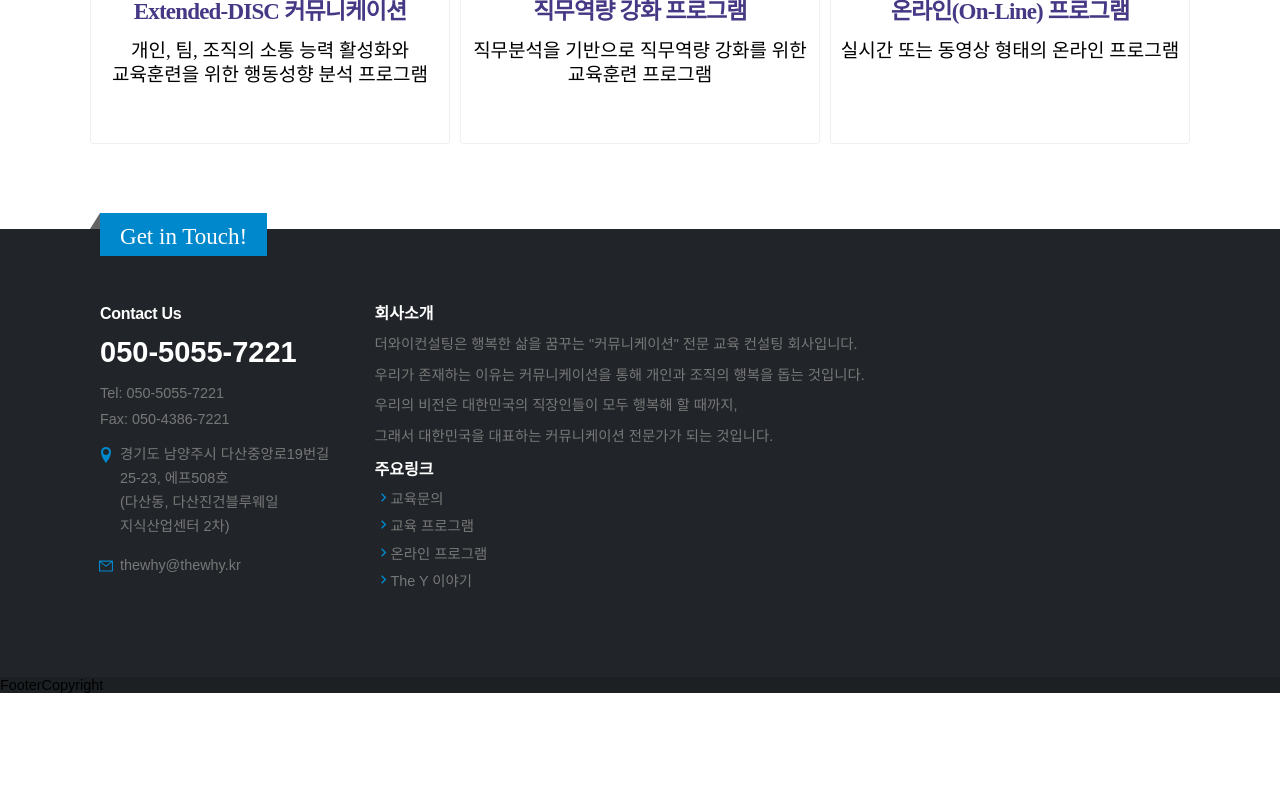
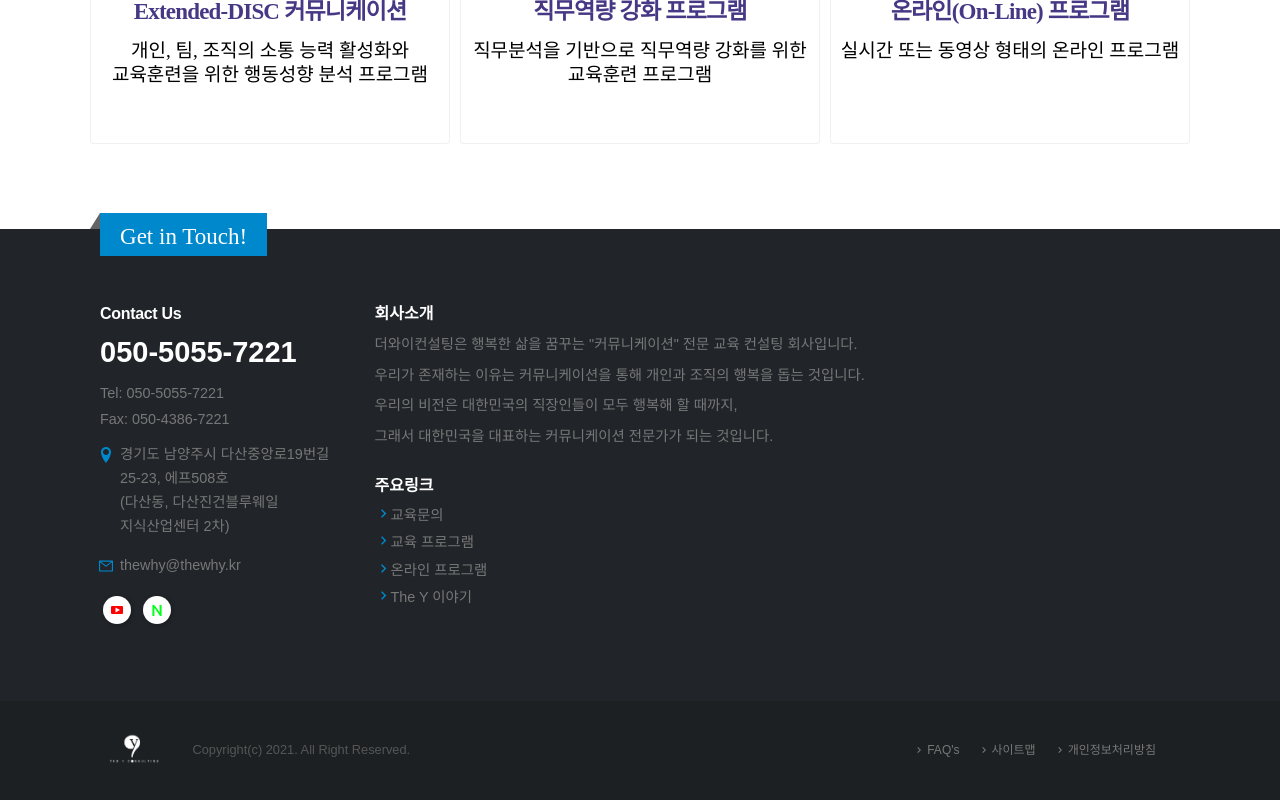
Before and after one commit to kokily/thewhy-client-newest, a Next.js app: page / in a window 1280 px wide. Shown: the part 2951-3751 px from the top of the page. Before the commit the page ends 3644 px from the top, so only its background shows below. Built offline with nearby package versions, Linux system fonts and the light colour scheme.

Commit message:
Footer Copyright

```diff
--- a/components/common/footer/FooterCopyright.tsx
+++ b/components/common/footer/FooterCopyright.tsx
@@ -1,5 +1,7 @@
 import React from 'react';
+import Link from 'next/link';
 import styled from 'styled-components';
+import { MdKeyboardArrowRight } from 'react-icons/md';
 
 // Styles
 const Container = styled.div`
@@ -7,10 +9,140 @@ const Container = styled.div`
   background: #1c2023;
 `;
 
+const CopyBox = styled.div`
+  max-width: 1110px;
+  width: 100%;
+  padding: 0.5rem 15px;
+  margin-left: auto;
+  margin-right: auto;
+
+  .pane {
+    display: flex;
+    flex-wrap: wrap;
+    margin-left: -15px;
+    margin-right: -15px;
+    padding-top: 24px;
+    padding-bottom: 24px;
+  }
+`;
+
+const PanePart = styled.div`
+  display: flex;
+  position: relative;
+  width: 100%;
+  padding-left: 15px;
+  padding-right: 15px;
+  justify-content: flex-start;
+  align-items: center;
+
+  &.logo {
+    flex: 0 0 8.333333%;
+    max-width: 8.333333%;
+  }
+
+  &.copy {
+    flex: 0 0 58.333333%;
+    max-width: 58.333333%;
+
+    p {
+      font-size: 0.8rem;
+      line-height: 26px;
+      margin: 0;
+      padding: 0;
+      color: #555;
+    }
+  }
+
+  &.link {
+    flex: 0 0 33.333333%;
+    max-width: 33.333333%;
+    justify-content: flex-end;
+  }
+
+  img {
+    height: 32px;
+  }
+`;
+
+const EtcLink = styled.nav`
+  font-size: 12px;
+  color: #777;
+
+  ul {
+    list-style: none;
+    margin: 0;
+    padding: 0;
+
+    li {
+      display: inline-block;
+      position: relative;
+      line-height: 12px;
+      margin: 0;
+      padding: 0 8px;
+      margin-right: 1rem;
+
+      svg {
+        position: absolute;
+        top: 0px;
+        left: -6px;
+      }
+
+      a {
+        transition: 0.12s all;
+      }
+
+      a:hover {
+        color: white;
+      }
+    }
+  }
+`;
+
 interface Props {}
 
 const FooterCopyright: React.FC<Props> = ({}) => {
-  return <Container>FooterCopyright</Container>;
+  return (
+    <Container>
+      <CopyBox>
+        <div className="pane">
+          <PanePart className="logo">
+            <Link href="/">
+              <a>
+                <img src="/images/logo/footer-logo.png" alt="Logo" />
+              </a>
+            </Link>
+          </PanePart>
+          <PanePart className="copy">
+            <p>Copyright(c) 2021. All Right Reserved.</p>
+          </PanePart>
+          <PanePart className="link">
+            <EtcLink>
+              <ul>
+                <li>
+                  <MdKeyboardArrowRight />
+                  <Link href="/faq">
+                    <a>FAQ's</a>
+                  </Link>
+                </li>
+                <li>
+                  <MdKeyboardArrowRight />
+                  <Link href="/sitemap">
+                    <a>사이트맵</a>
+                  </Link>
+                </li>
+                <li>
+                  <MdKeyboardArrowRight />
+                  <Link href="/privacy">
+                    <a>개인정보처리방침</a>
+                  </Link>
+                </li>
+              </ul>
+            </EtcLink>
+          </PanePart>
+        </div>
+      </CopyBox>
+    </Container>
+  );
 };
 
 export default FooterCopyright;
--- a/components/common/footer/content/FooterContentLeft.tsx
+++ b/components/common/footer/content/FooterContentLeft.tsx
@@ -63,6 +63,43 @@ const UL = styled.ul`
   }
 `;
 
+const IconGroup = styled.div`
+  display: flex;
+  justify-content: flex-start;
+  align-items: center;
+
+  a {
+    margin-right: 0.25rem;
+  }
+
+  .icon {
+    width: 36px;
+    height: 36px;
+  }
+
+  .youtube {
+    transition: 0.2s all;
+    background-image: url('/svg/Youtube_off.svg');
+    background-repeat: no-repeat;
+    background-size: cover;
+
+    &:hover {
+      background-image: url('/svg/Youtube_on.svg');
+    }
+  }
+
+  .naver {
+    transition: 0.2s all;
+    background-image: url('/svg/Naver_off.svg');
+    background-repeat: no-repeat;
+    background-size: cover;
+
+    &:hover {
+      background-image: url('/svg/Naver_on.svg');
+    }
+  }
+`;
+
 interface Props {}
 
 const FooterContentLeft: React.FC<Props> = ({}) => {
@@ -92,6 +129,15 @@ const FooterContentLeft: React.FC<Props> = ({}) => {
           <p>thewhy@thewhy.kr</p>
         </li>
       </UL>
+
+      <IconGroup>
+        <a href="/">
+          <div className="icon youtube" />
+        </a>
+        <a href="/">
+          <div className="icon naver" />
+        </a>
+      </IconGroup>
     </Container>
   );
 };
--- a/components/common/footer/content/FooterContentRight.tsx
+++ b/components/common/footer/content/FooterContentRight.tsx
@@ -43,6 +43,7 @@ const LinkBox = styled.div`
     flex: 0 0 50%;
     max-width: 50%;
     margin-bottom: 0;
+    margin-top: 1rem;
   }
 `;
 
```
Also changed, not shown: public/images/logo/footer-logo.png (added).
